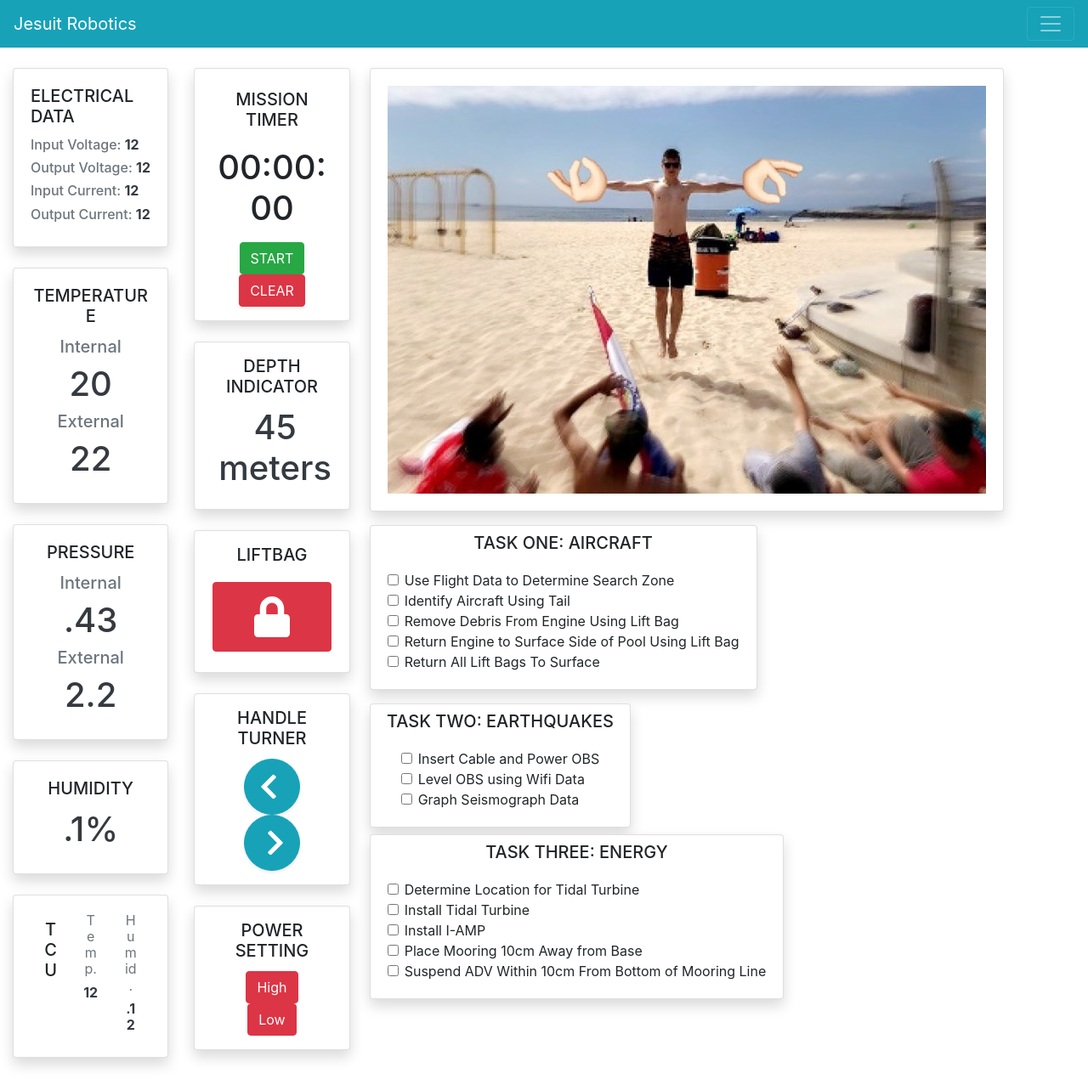
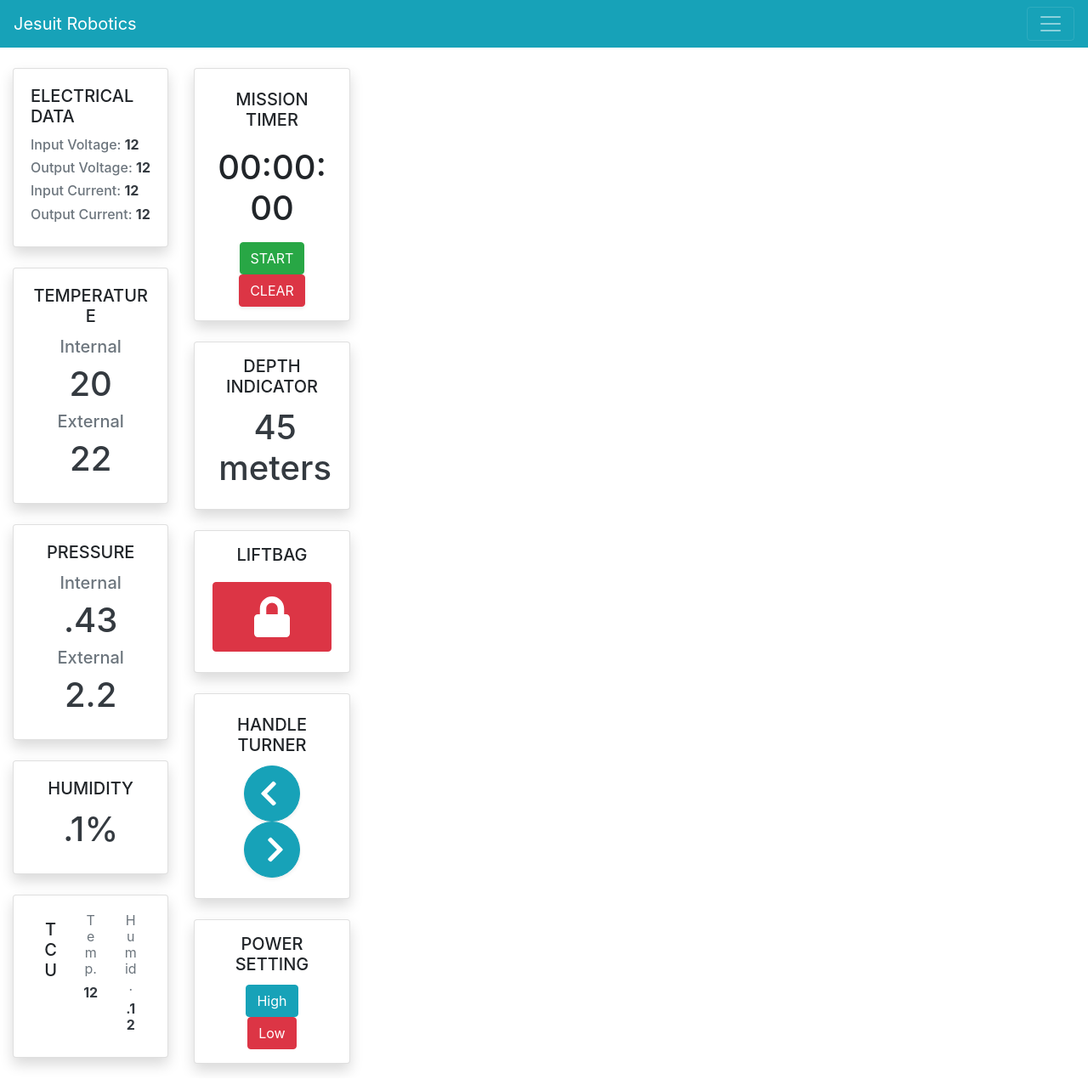
Before and after one commit to caelinsutch/Copilot-V2, a website: page src/index.html in a window 1280 px wide. Shown: the whole page at 85% size. Drawn offline with Linux system fonts and the light colour scheme.

Commit message:
Delete Failed 3rd Column

```diff
--- a/src/index.html
+++ b/src/index.html
@@ -27,7 +27,7 @@
   <title>CoPilot Page V2</title>
 </head>
 
-<body>
+<body onload="toggleHighPower()">
   <nav class="navbar navbar-dark bg-info">
     <a class="navbar-brand" href="#">Jesuit Robotics</a>
     <button class="navbar-toggler" type="button" data-toggle="collapse" data-target="#navbarNav" aria-controls="navbarNav" aria-expanded="false" aria-label="Toggle navigation">
@@ -149,7 +149,7 @@
             </div>
           </div>
         </div>
-        <div class="card my-4 shadow">
+        <div class="card my-4 shadow pb-2 pt-2">
           <div class="card-body p-3">
             <h5 class="card-title text-uppercase text-center">Handle Turner</h5>
             <div class="container">
@@ -181,87 +181,6 @@
           </div>
         </div>
       </div>
-        <div class="col pr-5">
-          <div class="row">
-            <div class="card ml-2 mt-4 shadow">
-              <div class="card-body">
-                <!--<IMG SRC="http://192.168.1.201/axis-cgi/mjpg/video.cgi?resolution=704x480&dummy=1524884087878" HEIGHT="480" WIDTH="704" ALT="Camera Image">-->
-                <IMG SRC="/images/yeet.jpg" HEIGHT="480" WIDTH="704" ALT="Camera Image">
-              </div>
-            </div>
-          </div>
-          <div class="row">
-            <div class="card ml-2 mt-3 shadow">
-              <h5 class="card-title text-uppercase text-center mt-2 mb-0">Task One: Aircraft</h5>
-              <div class="card-body mt-0">
-                <div class="form-check abc-checkbox abc-checkbox-primary">
-                  <input class="form-check-input" id="checkbox1" type="checkbox">
-                  <label class="form-check-label" for="checkbox1">Use Flight Data to Determine Search Zone</label>
-                </div>
-                <div class="form-check abc-checkbox abc-checkbox-primary">
-                  <input class="form-check-input" id="checkbox2" type="checkbox">
-                  <label class="form-check-label" for="checkbox2">Identify Aircraft Using Tail</label>
-                </div>
-                <div class="form-check abc-checkbox abc-checkbox-primary">
-                  <input class="form-check-input" id="checkbox3" type="checkbox">
-                  <label class="form-check-label" for="checkbox3">Remove Debris From Engine Using Lift Bag</label>
-                </div>
-                <div class="form-check abc-checkbox abc-checkbox-primary">
-                  <input class="form-check-input" id="checkbox4" type="checkbox">
-                  <label class="form-check-label" for="checkbox4">Return Engine to Surface Side of Pool Using Lift Bag</label>
-                </div>
-                <div class="form-check abc-checkbox abc-checkbox-primary">
-                  <input class="form-check-input" id="checkbox5" type="checkbox">
-                  <label class="form-check-label" for="checkbox5">Return All Lift Bags To Surface</label>
-                </div>
-              </div>
-            </div>
-            <div class="card ml-2 mt-3 pr-3 pl-3 shadow">
-              <h5 class="card-title text-uppercase text-center mt-2 mb-0">Task Two: Earthquakes</h5>
-              <div class="card-body mt-0">
-                <div class="form-check abc-checkbox abc-checkbox-primary">
-                  <input class="form-check-input" id="checkbox6" type="checkbox">
-                  <label class="form-check-label" for="checkbox6">Insert Cable and Power OBS</label>
-                </div>
-                <div class="form-check abc-checkbox abc-checkbox-primary">
-                  <input class="form-check-input" id="checkbox7" type="checkbox">
-                  <label class="form-check-label" for="checkbox7">Level OBS using Wifi Data</label>
-                </div>
-                <div class="form-check abc-checkbox abc-checkbox-primary">
-                  <input class="form-check-input" id="checkbox8" type="checkbox">
-                  <label class="form-check-label" for="checkbox8">Graph Seismograph Data</label>
-                </div>
-              </div>
-            </div>
-          </div>
-          <div class="row">
-            <div class="card ml-2 mt-2 pr-8 pl-8 shadow">
-              <h5 class="card-title text-uppercase text-center mt-2 mb-0">Task Three: Energy</h5>
-              <div class="card-body mt-0">
-                <div class="form-check abc-checkbox abc-checkbox-primary">
-                  <input class="form-check-input" id="checkbox9" type="checkbox">
-                  <label class="form-check-label" for="checkbox9">Determine Location for Tidal Turbine</label>
-                </div>
-                <div class="form-check abc-checkbox abc-checkbox-primary">
-                  <input class="form-check-input" id="checkbox10" type="checkbox">
-                  <label class="form-check-label" for="checkbox10">Install Tidal Turbine</label>
-                </div>
-                <div class="form-check abc-checkbox abc-checkbox-primary">
-                  <input class="form-check-input" id="checkbox11" type="checkbox">
-                  <label class="form-check-label" for="checkbox11">Install I-AMP</label>
-                </div>
-                <div class="form-check abc-checkbox abc-checkbox-primary">
-                  <input class="form-check-input" id="checkbox12" type="checkbox">
-                  <label class="form-check-label" for="checkbox12">Place Mooring 10cm Away from Base</label>
-                </div>
-                <div class="form-check abc-checkbox abc-checkbox-primary">
-                  <input class="form-check-input" id="checkbox13" type="checkbox">
-                  <label class="form-check-label" for="checkbox13">Suspend ADV Within 10cm From Bottom of Mooring Line</label>
-                </div>
-              </div>
-            </div>
-          </div>
-        </div>
 
       <div class="col">
 
@@ -281,3 +200,62 @@
 </body>
 
 </html>
+
+<!-- Saved for later
+
+<div class="form-check abc-checkbox abc-checkbox-primary">
+  <input class="form-check-input" id="checkbox9" type="checkbox">
+  <label class="form-check-label" for="checkbox9">Determine Location for Tidal Turbine</label>
+</div>
+<div class="form-check abc-checkbox abc-checkbox-primary">
+  <input class="form-check-input" id="checkbox10" type="checkbox">
+  <label class="form-check-label" for="checkbox10">Install Tidal Turbine</label>
+</div>
+<div class="form-check abc-checkbox abc-checkbox-primary">
+  <input class="form-check-input" id="checkbox11" type="checkbox">
+  <label class="form-check-label" for="checkbox11">Install I-AMP</label>
+</div>
+<div class="form-check abc-checkbox abc-checkbox-primary">
+  <input class="form-check-input" id="checkbox12" type="checkbox">
+  <label class="form-check-label" for="checkbox12">Place Mooring 10cm Away from Base</label>
+</div>
+<div class="form-check abc-checkbox abc-checkbox-primary">
+  <input class="form-check-input" id="checkbox13" type="checkbox">
+  <label class="form-check-label" for="checkbox13">Suspend ADV Within 10cm From Bottom of Mooring Line</label>
+</div>
+
+<div class="form-check abc-checkbox abc-checkbox-primary">
+  <input class="form-check-input" id="checkbox6" type="checkbox">
+  <label class="form-check-label" for="checkbox6">Insert Cable and Power OBS</label>
+</div>
+<div class="form-check abc-checkbox abc-checkbox-primary">
+  <input class="form-check-input" id="checkbox7" type="checkbox">
+  <label class="form-check-label" for="checkbox7">Level OBS using Wifi Data</label>
+</div>
+<div class="form-check abc-checkbox abc-checkbox-primary">
+  <input class="form-check-input" id="checkbox8" type="checkbox">
+  <label class="form-check-label" for="checkbox8">Graph Seismograph Data</label>
+</div>
+
+<div class="form-check abc-checkbox abc-checkbox-primary">
+  <input class="form-check-input" id="checkbox1" type="checkbox">
+  <label class="form-check-label" for="checkbox1">Use Flight Data to Determine Search Zone</label>
+</div>
+<div class="form-check abc-checkbox abc-checkbox-primary">
+  <input class="form-check-input" id="checkbox2" type="checkbox">
+  <label class="form-check-label" for="checkbox2">Identify Aircraft Using Tail</label>
+</div>
+<div class="form-check abc-checkbox abc-checkbox-primary">
+  <input class="form-check-input" id="checkbox3" type="checkbox">
+  <label class="form-check-label" for="checkbox3">Remove Debris From Engine Using Lift Bag</label>
+</div>
+<div class="form-check abc-checkbox abc-checkbox-primary">
+  <input class="form-check-input" id="checkbox4" type="checkbox">
+  <label class="form-check-label" for="checkbox4">Return Engine to Surface Side of Pool Using Lift Bag</label>
+</div>
+<div class="form-check abc-checkbox abc-checkbox-primary">
+  <input class="form-check-input" id="checkbox5" type="checkbox">
+  <label class="form-check-label" for="checkbox5">Return All Lift Bags To Surface</label>
+</div>
+
+-->
```
